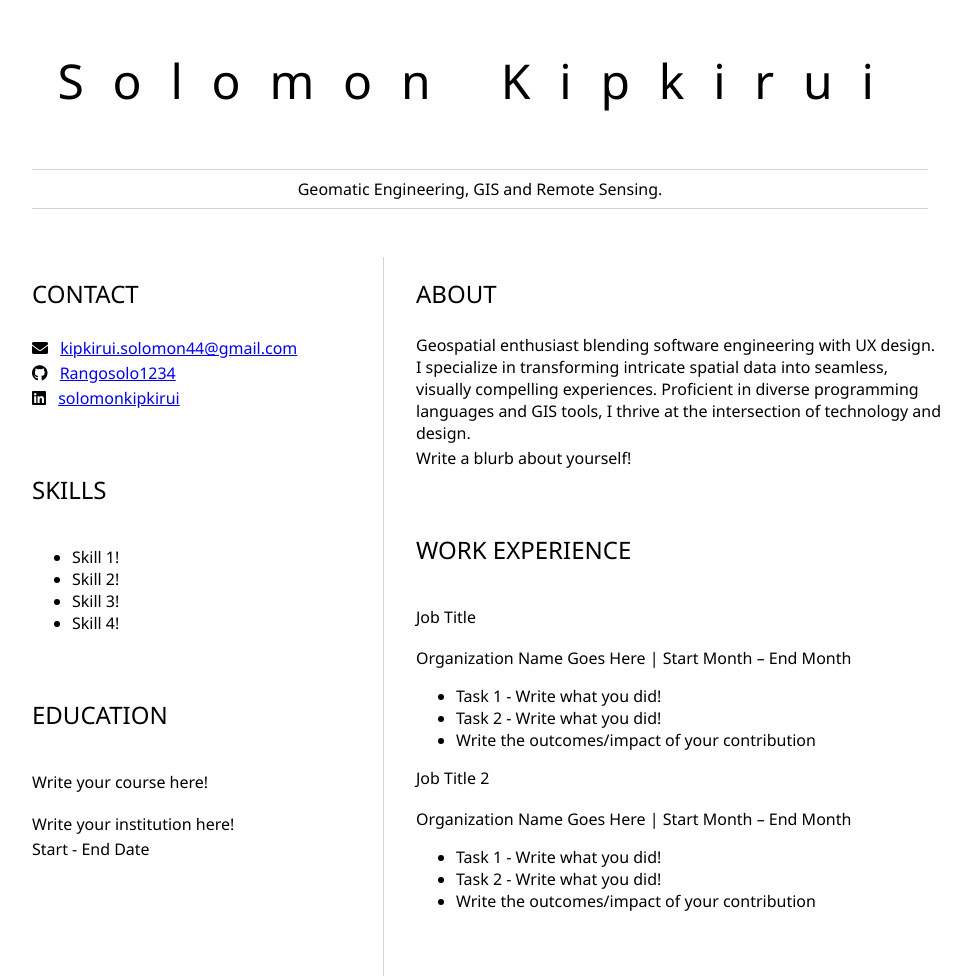
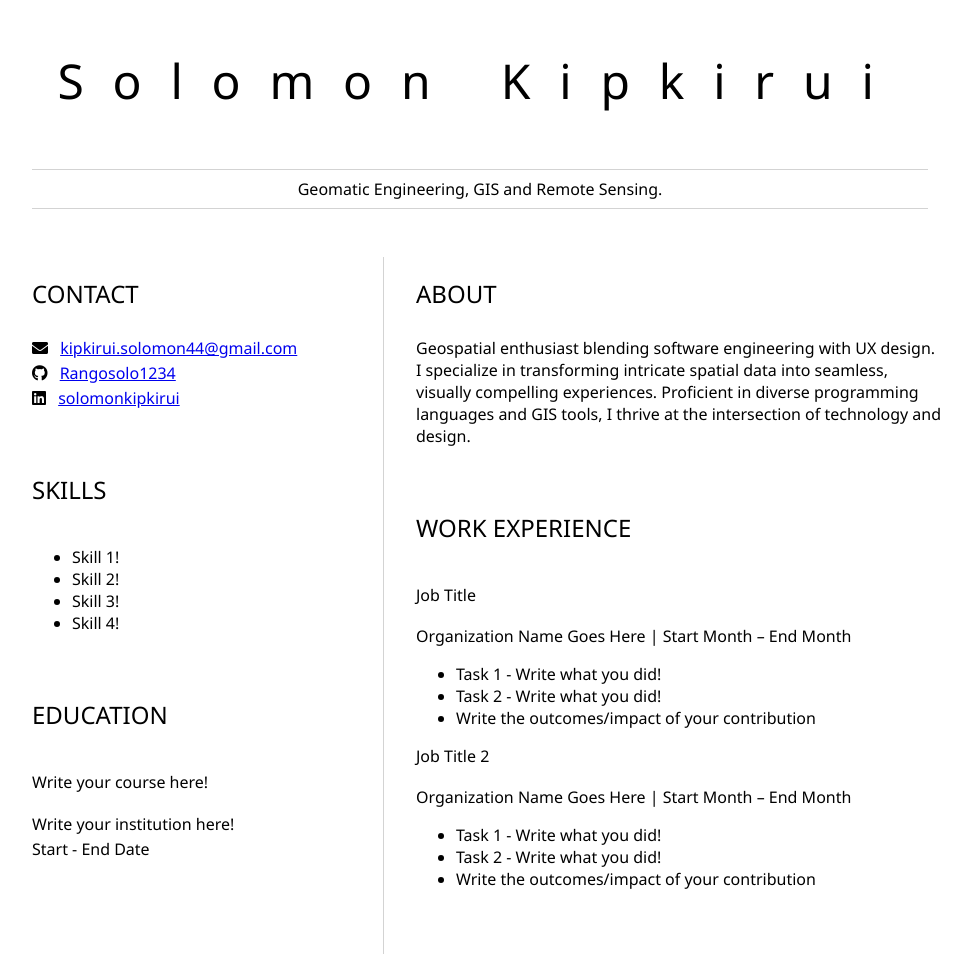
Before and after one commit to Rangosolo1234/myresume, a plain HTML site: page index.html in a window 1280 px wide. Shown: the whole page, without its empty margins (160-1131 px from the left). After the commit the page ends 954 px from the top, so only its background shows below. Drawn offline with Linux system fonts and the light colour scheme.

Commit message:
update about

```diff
--- a/index.html
+++ b/index.html
@@ -56,8 +56,7 @@
 			<article id="mainRight">
 				<section>
 					<h2>ABOUT</h2>
-					Geospatial enthusiast blending software engineering with UX design. I specialize in transforming intricate spatial data into seamless, visually compelling experiences. Proficient in diverse programming languages and GIS tools, I thrive at the intersection of technology and design.
-                    <p>Write a blurb about yourself!</p>
+					<p>Geospatial enthusiast blending software engineering with UX design. I specialize in transforming intricate spatial data into seamless, visually compelling experiences. Proficient in diverse programming languages and GIS tools, I thrive at the intersection of technology and design.</p>
 				</section>
 				<section>
 					<h2>WORK EXPERIENCE</h2>
```
